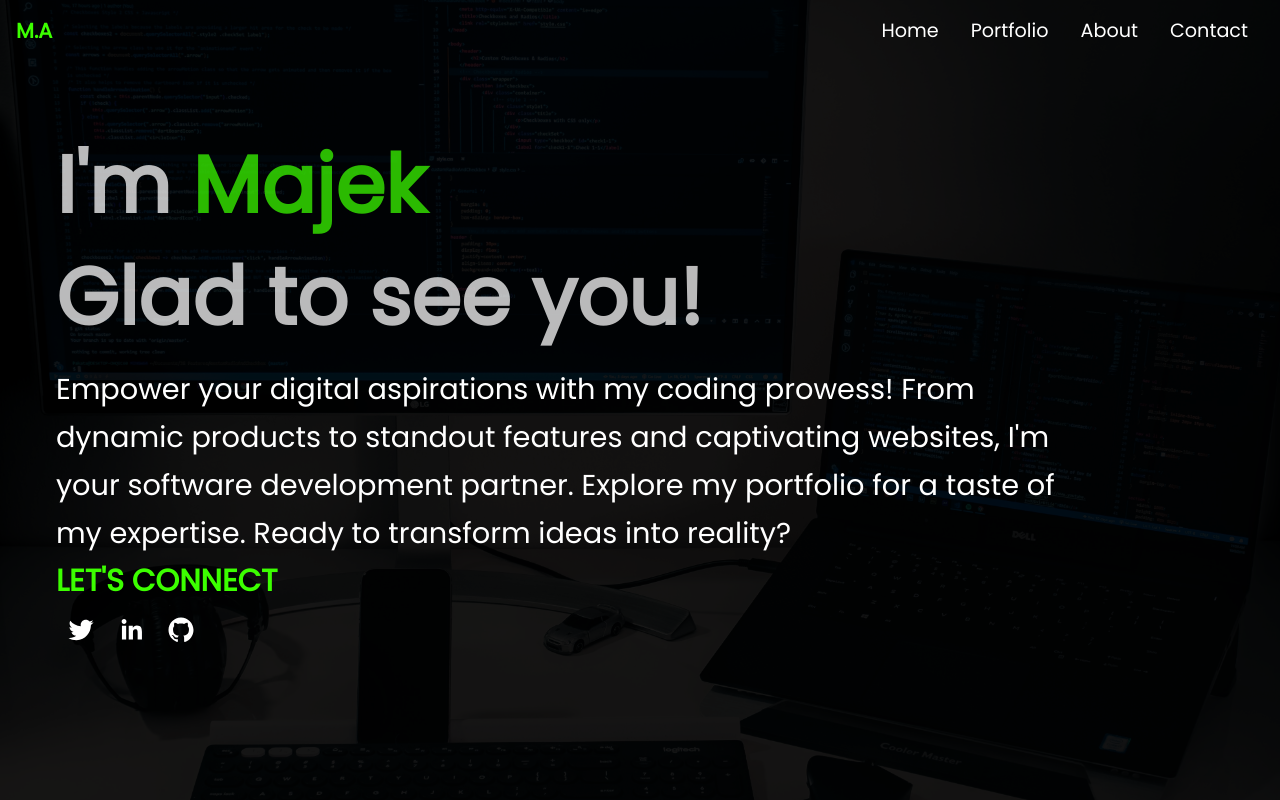
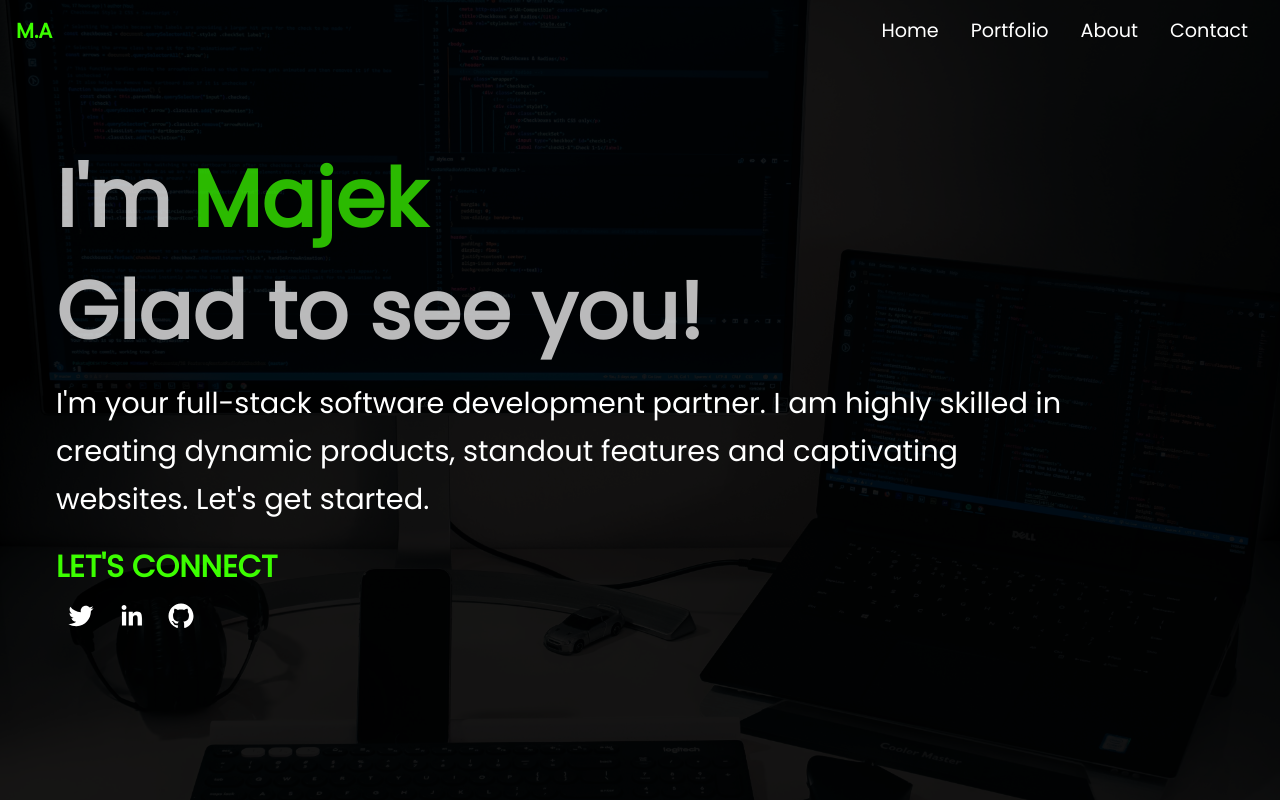
Before and after one commit to AyomipoMajek/new-portfolio, a React (Create React App) app: page / in a window 1280 px wide. Shown: the top 800 px of the page. Built offline with nearby package versions, Linux system fonts and the light colour scheme; grey boxes are pictures that could not be loaded.

Commit message:
home page modified

```diff
--- a/src/components/Heroimg.js
+++ b/src/components/Heroimg.js
@@ -20,11 +20,10 @@ const Heroimg = () => (
         </h1>
       </div>
       <p>
-        Empower your digital aspirations with my coding prowess!
-        From dynamic products to standout features and captivating websites,
-        I&apos;m your software development partner.
-        Explore my portfolio for a taste of my expertise.
-        Ready to transform ideas into reality?
+        I&apos;m your full-stack software development partner.
+        I am highly skilled in creating dynamic products, standout features
+        and captivating websites.
+        Let&apos;s get started.
       </p>
       <h3 className="social">LET&apos;S CONNECT</h3>
       <ul className="socialIcon">
--- a/src/components/heroimg.css
+++ b/src/components/heroimg.css
@@ -139,6 +139,7 @@
 
   .social {
     font-size: 1.9rem;
+    padding-top: 20px;
   }
 }
 
```
